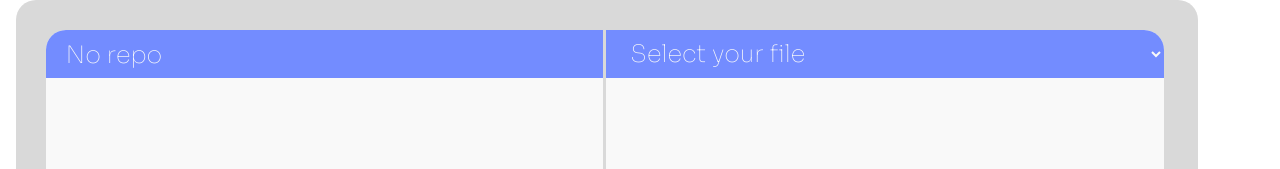
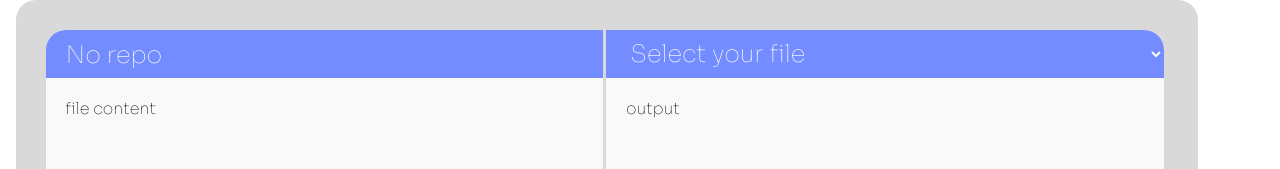
Before and after one commit to luiscolon0426/Zneaker, a React (Create React App) app in the folder app/: page /app in a window 1280 px wide. Shown: the part 326-495 px from the top of the page. Built offline with nearby package versions, Linux system fonts and the light colour scheme; no server answers; the database is empty; sample sign-in values are in the browser's storage.

Commit message:
added 2 paragraphs and padding for codeboxes

```diff
--- a/app/src/components/Page.js
+++ b/app/src/components/Page.js
@@ -19,11 +19,13 @@ const Page = () => {
                 <div className='repoContainer'>
                   <div id="repo" className='repo'>No repo</div>
               </div>
+              <p>file content</p>
             </div>
             <div id='outputBox'className='codeBox2'>
               <select id="file" className='outputSelect'>
                 <option value="">Select your file</option>
               </select>
+              <p>output</p>
             </div>
           </div>
         </div>
--- a/app/src/styles/Page.css
+++ b/app/src/styles/Page.css
@@ -112,3 +112,7 @@
   background-color: var(--white);
   border-radius: 0 20px 20px 0;
 }
+
+.codeBox1 p, .codeBox2 p{
+  padding: 1.25rem 0rem 0rem 1.25rem;
+}
```
